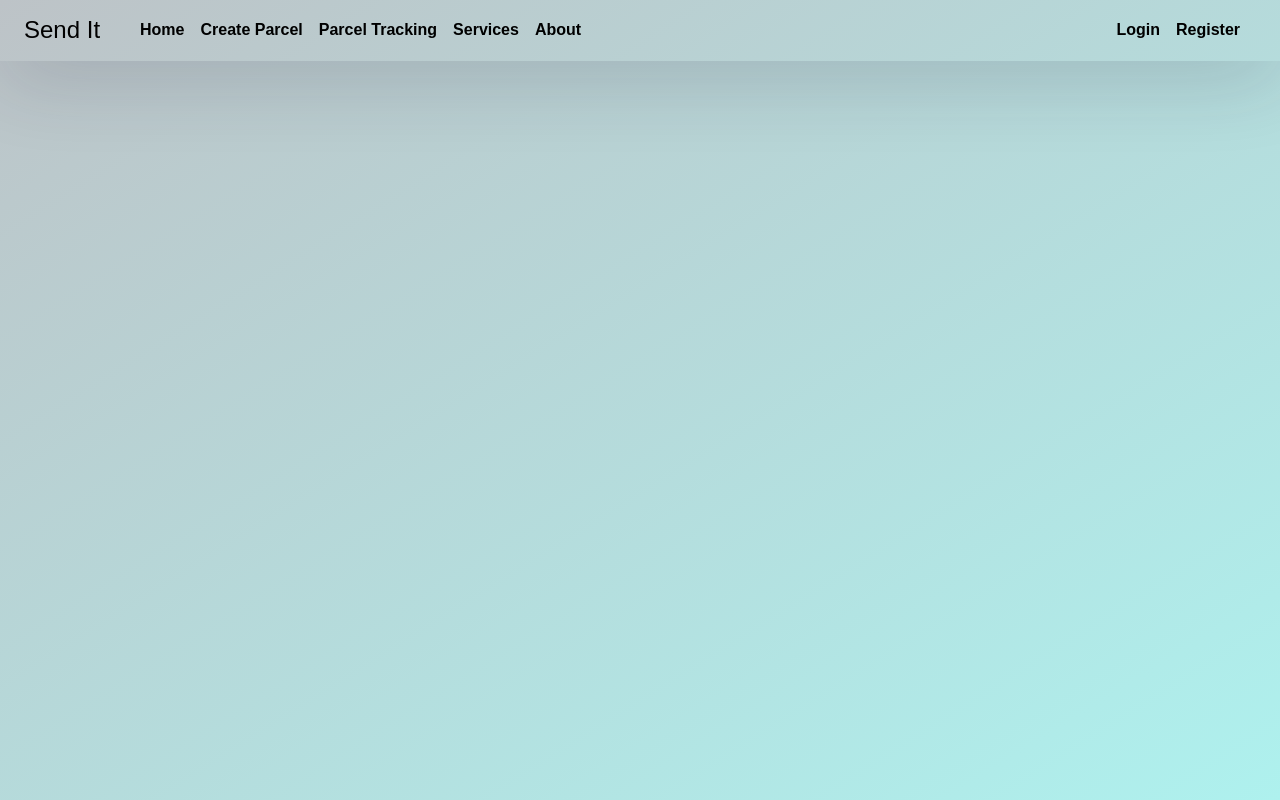
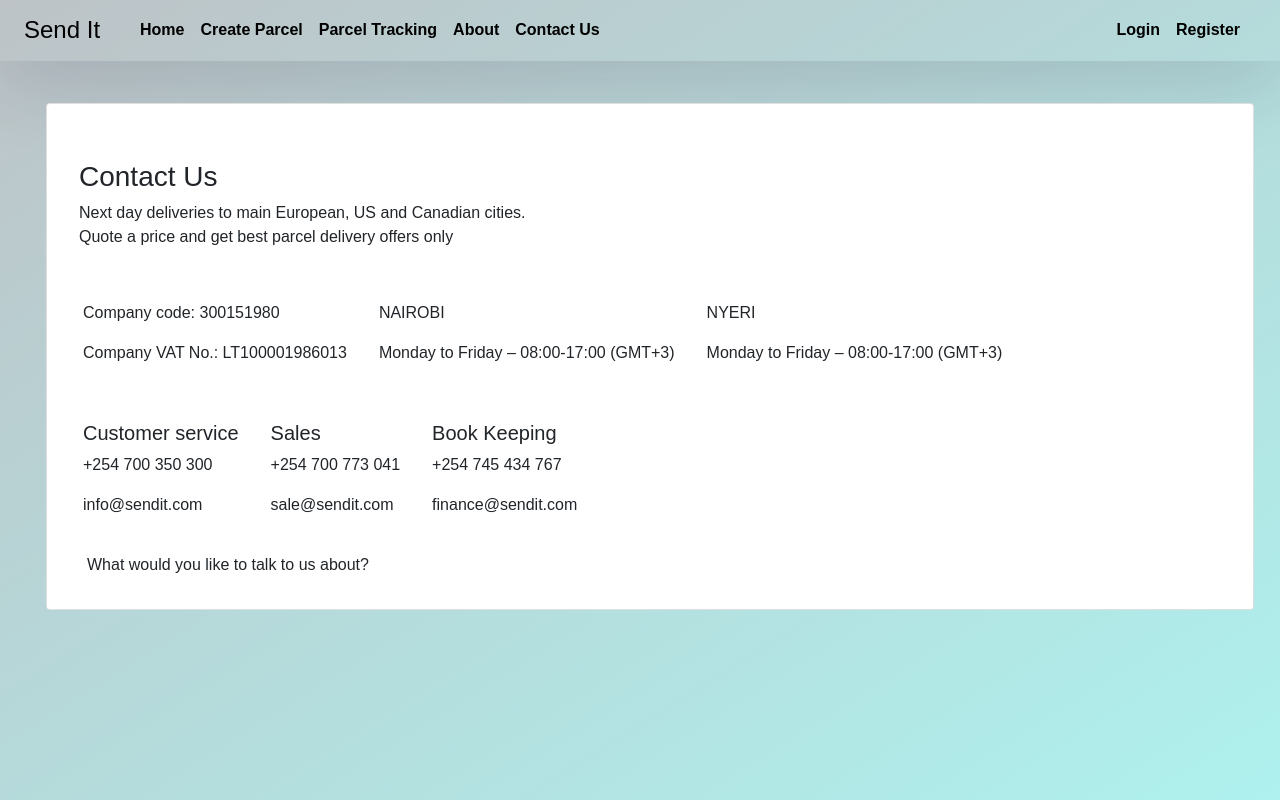
Before and after one commit to samuelkungu/send-it, a React (Create React App) app in the folder Frontend/: page /Contact in a window 1280 px wide. Built offline with nearby package versions, Linux system fonts and the light colour scheme.

Commit message:
Finalisiing UI design

```diff
--- a/Frontend/src/App.js
+++ b/Frontend/src/App.js
@@ -5,7 +5,7 @@ import Home from './Components/pages/Home';
 import Login from './Components/pages/Login';
 import Register from './Components/pages/Register';
 import ParcelTracking from './Components/pages/ParcelTracking';
-import Services from './Components/pages/Services';
+import Contact from './Components/pages/Contact';
 import CreateParcel from './Components/pages/CreateParcel';
 import NavBar from './Components/pages/NavBar';
 import About from './Components/pages/About';
@@ -20,8 +20,8 @@ function App() {
       <Route path='' element={<Home/>} />
       <Route path='/CreateParcel' element={<CreateParcel/>} />
       <Route path='/ParcelTracking' element={<ParcelTracking/>} />
-      <Route path='/Services' element={<Services/>} />
       <Route path='/About' element={<About/>} />
+      <Route path='/Contact' element={<Contact/>} />
       <Route path='/LoginPage' element={<Login/>} />
       <Route path="/RegisterPage" element={<Register/>} />
 
--- a/Frontend/src/Components/pages/About.js
+++ b/Frontend/src/Components/pages/About.js
@@ -9,7 +9,7 @@ function About() {
               <div className='d-flex flex-row' >
                      <div className='about  d-flex flex-column p-1 pe-2 col-7'>
 
-                           <div className='about-title align-self-start ps-3'>
+                           <div className='about-title  align-self-start ps-3'>
                                  <h3>About Us</h3>
                            </div>
                         <p>
@@ -34,7 +34,7 @@ function About() {
                      </div>
 
                      <div className='col-md-4 px-0'>
-                         <img  className='img-fluid rounded-circle' src='/images/home.jpg' alt='logo'/>
+                         <img  className='img-fluid rounded-circle' src='/images/home.webp' alt='logo'/>
                      </div>
 
                </div>
@@ -45,7 +45,19 @@ function About() {
             <div className='card-body'>
 
                         <div className='pricing'>
+                        <div className='pricing-title text-center p-2'>
+                                    <h3 >Our Pricing</h3>
+                                    <p>Lorem Ipsum is simply dummy text of the printing and typesetting industry. <br/>
+                                        Lorem Ipsum has been the industry's standard dummy text.</p>
+                              </div>
 
+                        <div className='d-flex flex-row' >
+                              <div className='card'>
+                                 <div className='card-body'>
+
+                                 </div>
+                              </div>
+                        </div>
                         </div>
 
          </div>
--- /dev/null
+++ b/Frontend/src/Components/pages/Contact.js
@@ -0,0 +1,63 @@
+import React from 'react'
+
+function Contact() {
+  return (
+<div>
+<div class="home pt-2 container-fluid">
+<div className='card mt-4 mx-4  pt-4  '>
+<div className='card-body'>
+<div className='d-flex flex-column' >
+            <div className='contact p-3'>
+                <h3> Contact Us </h3>
+                  <p> Next day deliveries to main European, US and Canadian cities. <br/>
+                    Quote a price and get best parcel delivery offers only</p>
+            </div>
+
+            <div className='contact d-flex flex-row p-1 '>
+                    <div className='m-2 p-2'>
+                          <p>Company code: 300151980</p>
+                          <p>Company VAT No.: LT100001986013</p>
+                    </div>
+                    <div className='m-2 p-2'>
+                          <p>NAIROBI</p>
+                          <p>Monday to Friday – 08:00-17:00 (GMT+3)</p>
+                    </div>
+                    <div className='m-2 p-2'>
+                          <p>NYERI</p>
+                          <p>Monday to Friday – 08:00-17:00 (GMT+3)</p>
+                    </div>
+
+            </div>
+            <div className='contact d-flex flex-row p-1 '>
+                    <div className='m-2 p-2'>
+                          <h5>Customer service</h5>
+                          <p>+254 700 350 300</p>
+                          <p>info@sendit.com</p>
+                    </div>
+                    <div className='m-2 p-2'>
+                          <h5>Sales</h5>
+                          <p>+254 700 773 041</p>
+                          <p>sale@sendit.com</p>
+                    </div>
+                    <div className='m-2 p-2'>
+                          <h5>Book Keeping</h5>
+                          <p>+254 745 434 767</p>
+                          <p>finance@sendit.com</p>
+                    </div>
+
+            </div >
+
+            <div className='contact d-flex flex-row ps-4 '>
+                <p>What would you like to talk to us about?</p>
+            </div>
+
+
+
+</div>
+</div>
+</div>
+</div>
+</div>)
+}
+
+export default Contact
--- a/Frontend/src/Components/pages/Home.js
+++ b/Frontend/src/Components/pages/Home.js
@@ -19,7 +19,7 @@ function Home() {
 
 
               <div className='col-md-4 px-0'>
-                <img  className='img-fluid rounded-circle' src='/images/home.jpg' alt='logo'/>
+                <img  className='img-fluid rounded-circle' src='/images/parcel1.jpg ' alt='logo'/>
                </div>
       </div>
     </div>
--- a/Frontend/src/Components/pages/NavBar.js
+++ b/Frontend/src/Components/pages/NavBar.js
@@ -21,12 +21,13 @@ function NavBar() {
             </li>
 
             <li className="nav-item ">
-                    <Link className="nav-link" to={"/Services"}>Services</Link>
+                    <Link className="nav-link" to={"/About"}>About</Link>
             </li>
 
             <li className="nav-item ">
-                    <Link className="nav-link" to={"/About"}>About</Link>
+                    <Link className="nav-link" to={"/Contact"}>Contact Us</Link>
             </li>
+
 
         </ul>
         <ul className='navbar-nav navbar-right '>
--- a/Frontend/src/Components/pages/Services.js
+++ /dev/null
@@ -1,33 +0,0 @@
-import React from 'react'
-
-function Services() {
-  return (
-    <div>
-    <div class="home pt-2 container-fluid">
-    <div className='card mt-4 mx-4  pt-4  '>
-         <div className='card-body'>
-           <div className='d-flex flex-column' >
-                  <div className='services p-1'>
-                  <h6> Express delivery </h6>
-                     <p>
-
-                      Next day deliveries to main European, US and Canadian cities. <br/>
-                      Quote a price and get best parcel delivery offers only                     </p>
-                  </div>
-
-                  <div className='services p-1'>
-                    <h6>Import services</h6>
-                     <p>
-
-                      Import your parcel from abroad - from now on Send It
-                      </p>
-                  </div>
-
-            </div>
-         </div>
-   </div>
-   </div>
-</div>)
-}
-
-export default Services
```
Also changed, not shown: Frontend/public/images/home.webp (added), Frontend/public/images/parcel1.jpg (added).
